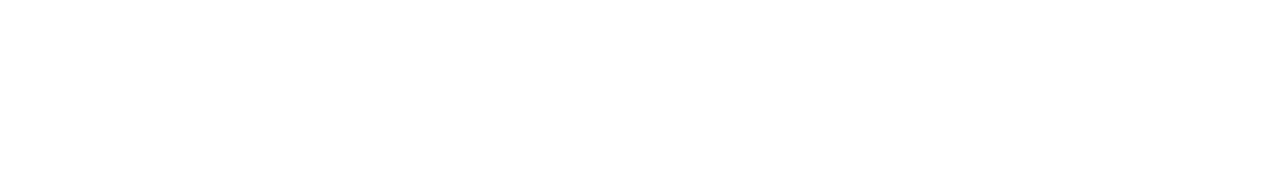
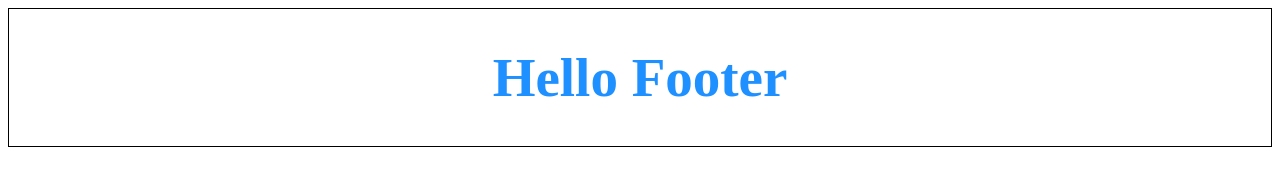
Before and after one commit to yakubiy/test, a plain HTML site: page index.html in a window 1280 px wide. Drawn offline with Linux system fonts and the light colour scheme.

Commit message:
main o'qida footer yasaldi

```diff
--- a/css/style.css
+++ b/css/style.css
@@ -0,0 +1,8 @@
+footer{
+    border: 1px solid black;
+}
+h1{
+    text-align: center;
+    color: dodgerblue;
+    font-size: 55px;
+}
--- a/index.html
+++ b/index.html
@@ -5,9 +5,13 @@
     <meta http-equiv="X-UA-Compatible" content="IE=edge">
     <meta name="viewport" content="width=device-width, initial-scale=1.0">
     <title>Document</title>
-    <link rel="stylesheet" href="">
+    <link rel="stylesheet" href="./css/style.css">
 </head>
 <body>
 
+    <footer>
+        <h1>Hello Footer</h1>
+    </footer>
+
 </body>
 </html>
```
